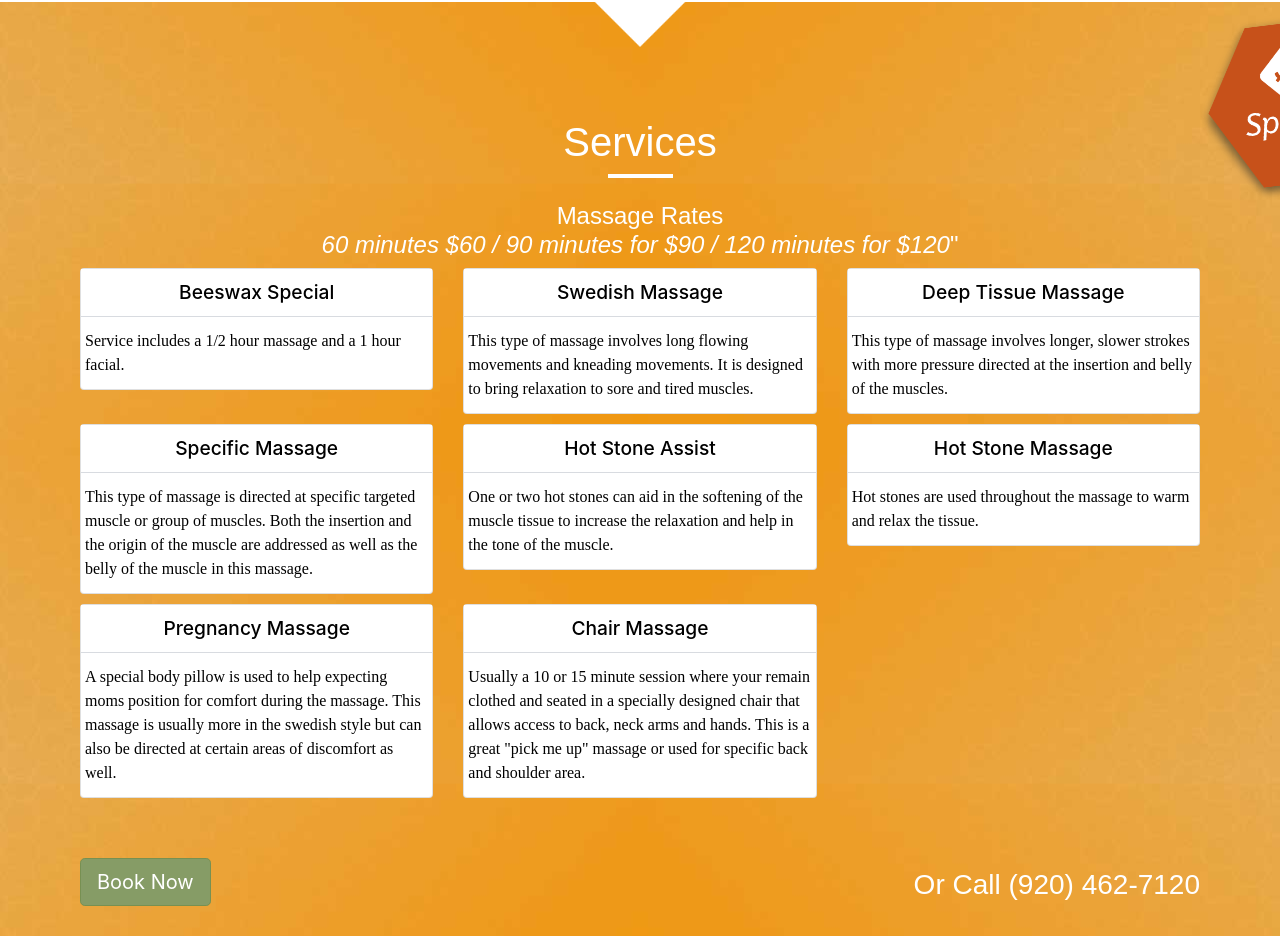
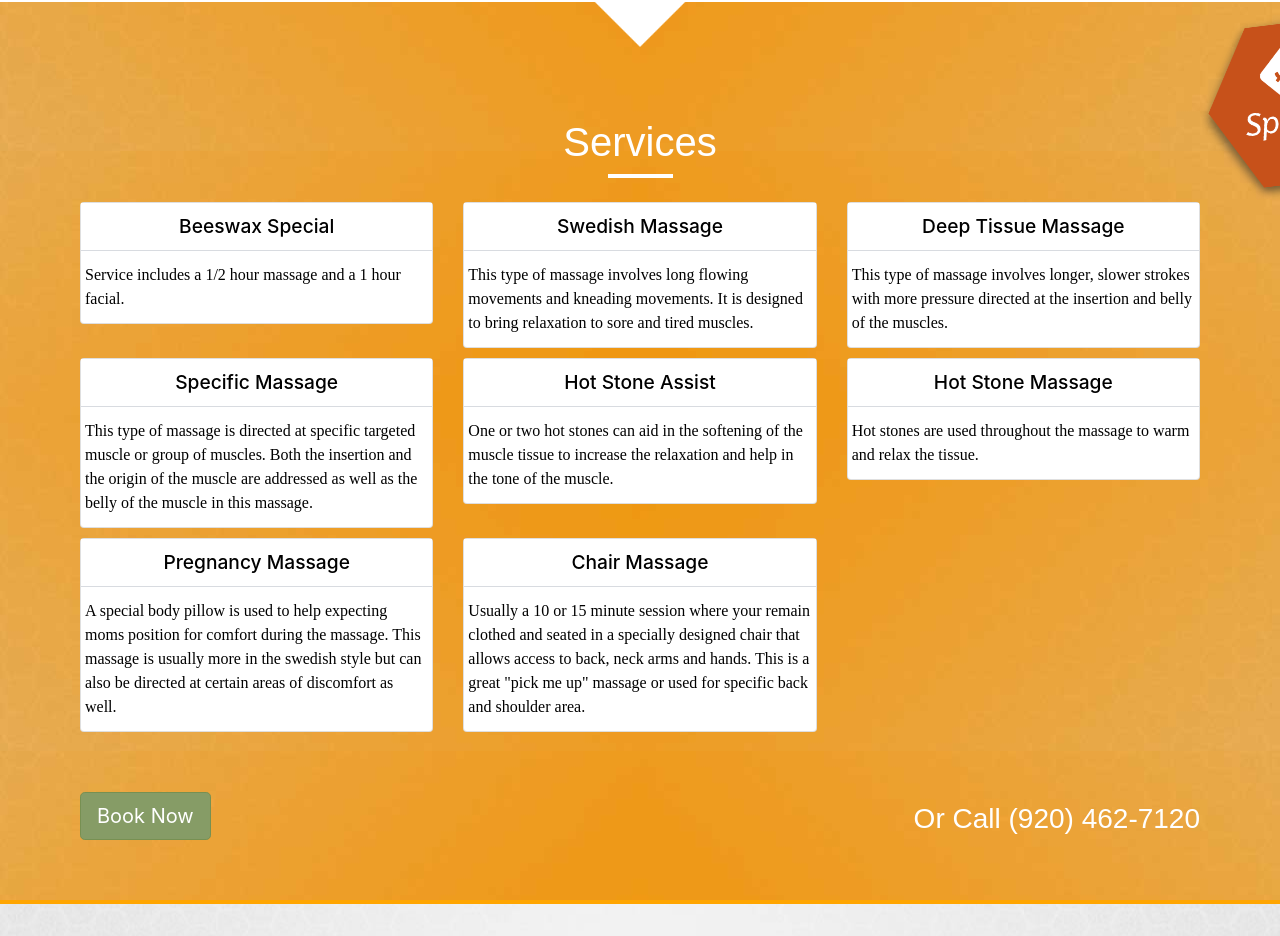
Before and after one commit to gatesw/BeesWaxDaySpa, a React (Create React App) app: page /massage in a window 1280 px wide. Shown: the part 1113-2049 px from the top of the page. Built offline with nearby package versions, Linux system fonts and the light colour scheme.

Commit message:
Update pricing

```diff
--- a/src/Content/Special.md
+++ b/src/Content/Special.md
@@ -4,7 +4,6 @@ From our front desk to our licensed staff members, we are here for our most valu
 If you have had a massage or other service at Beeswax, then you are a part of Team Beeswax.
 
 We believe that each of our Massage Therapists have their own unique talents and specialties.
-Experience them for yourself with $5 off your first visit with one of our new Team Members
-and $10 off after three visits with different therapists between February 15th 2021 and February 15th 2022.
+Experience them for yourself with $10 off your fourth visit after three visits with different therapists between February 15th 2021 and February 15th 2022.
 
 Just let the front desk know that you would like to participate in Team Beeswax!
--- a/src/Pages/Massage/Massage.tsx
+++ b/src/Pages/Massage/Massage.tsx
@@ -27,7 +27,7 @@ function Massage({ pageData, ...rest }: MassageProps) {
             <ServicesBar serviceBarInfo={pageData.serviceBar} />
             <AboutMassage />
             <Services headerText='Services' showSpecials={true}>
-              <ServicesGroup serviceInfos={pageData.services} subHeading={(<>Massage Rates<br/> <i>{pageData.massageRates}</i>"</>)} />
+              <ServicesGroup serviceInfos={pageData.services} />
             </Services>
         </div>
       </Layout>
--- a/src/siteData.json
+++ b/src/siteData.json
@@ -52,7 +52,6 @@
         }
     },
     "massage": {
-        "massageRates": "60 minutes $60 / 90 minutes for $90 / 120 minutes for $120",
         "serviceBar": {
             "services": [
                 {
@@ -262,8 +261,7 @@
             {
                 "id": "MensBrazilian",
                 "name": "Brazilian",
-                "description": "",
-                "price": "Starts at $60"
+                "description": ""
             },
             {
                 "id": "MensButtocks",
@@ -273,8 +271,7 @@
             {
                 "id": "MensBackOrChest",
                 "name": "Back or Chest",
-                "description": "",
-                "price": "Starts at $45"
+                "description": ""
             }
         ],
         "womensServices": [
```
